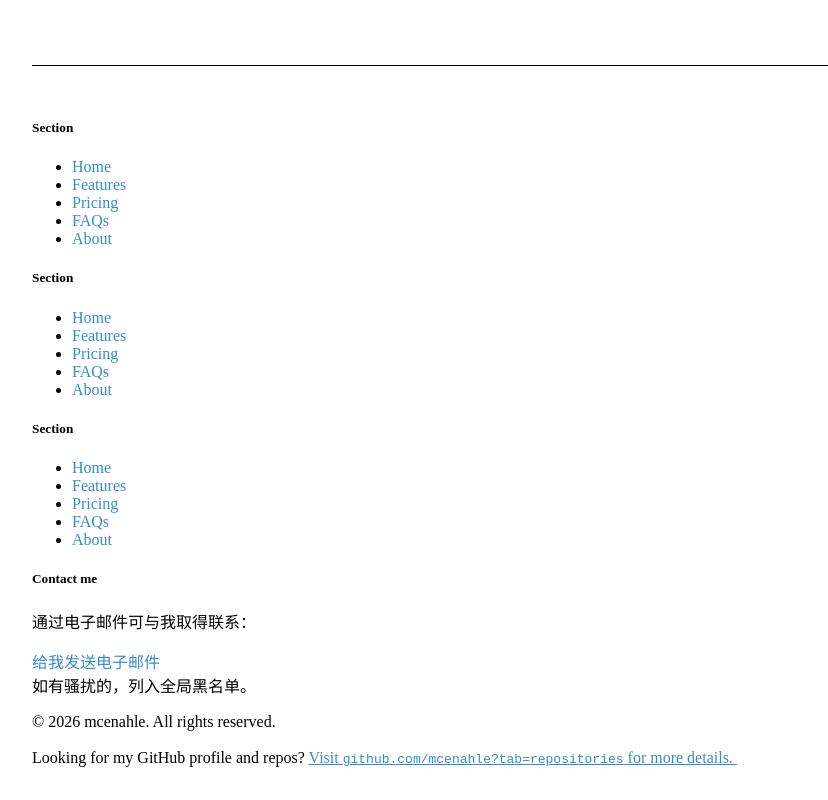
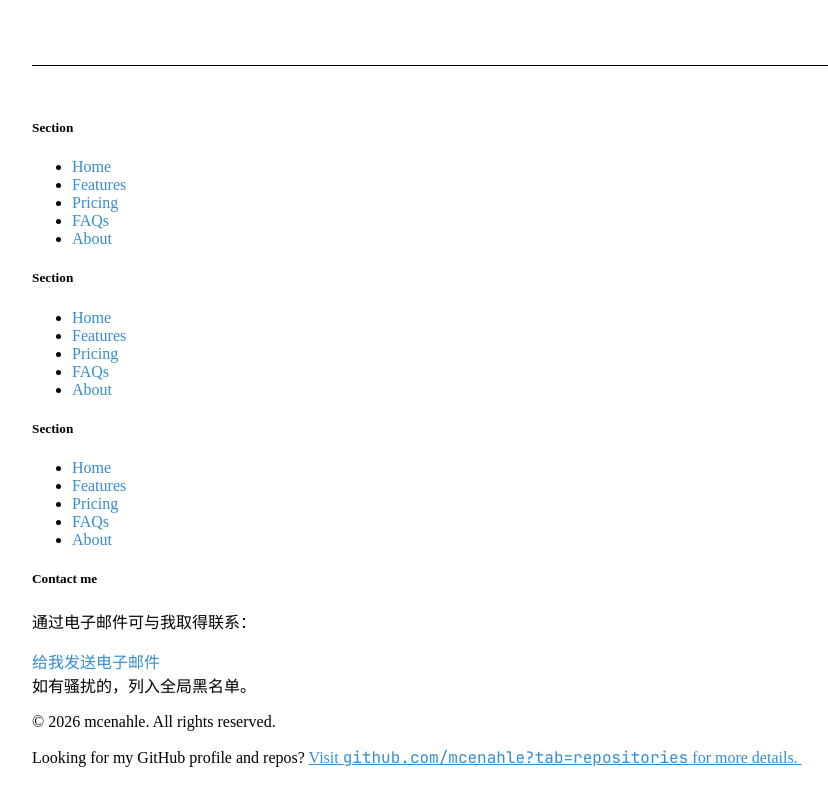
Before and after one commit to mcenahle/next-dev, an Astro site: page / in a window 1280 px wide. Shown: the part 1495-2295 px from the top of the page, without its empty margins (8-836 px from the left). Built offline with nearby package versions, Linux system fonts and the light colour scheme; Astro itself is replaced by a stand-in of ours; some icons are missing.

Commit message:
style: 引入 JetBrainsMono 字体，并设置 code 的字体为该字体

```diff
--- a/src/layouts/Layout.astro
+++ b/src/layouts/Layout.astro
@@ -1,5 +1,6 @@
 ---
 import "../styles/global.scss";
+import "../styles/fonts.scss";
 
 import Banner from "../layouts/Banner.astro";
 import Navbar from "../layouts/Navbar.astro";
--- /dev/null
+++ b/src/styles/fonts.scss
@@ -0,0 +1,31 @@
+@font-face {
+  font-family: "JetBrainsMono";
+  src: url("/fonts/JetBrainsMono-Regular.woff2") format("woff2");
+  font-style: normal;
+  font-weight: normal;
+  font-display: swap;
+}
+
+@font-face {
+  font-family: "JetBrainsMono";
+  src: url("/fonts/JetBrainsMono-Italic.woff2") format("woff2");
+  font-style: italic;
+  font-weight: normal;
+  font-display: swap;
+}
+
+@font-face {
+  font-family: "JetBrainsMono";
+  src: url("/fonts/JetBrainsMono-Bold.woff2") format("woff2");
+  font-style: normal;
+  font-weight: bold;
+  font-display: swap;
+}
+
+@font-face {
+  font-family: "JetBrainsMono";
+  src: url("/fonts/JetBrainsMono-BoldItalic.woff2") format("woff2");
+  font-style: italic;
+  font-weight: bold;
+  font-display: swap;
+}
--- a/src/styles/global.scss
+++ b/src/styles/global.scss
@@ -29,6 +29,12 @@ body {
   box-shadow: inset 0 0 16px 6px #fff;
 }
 
+code {
+  font-family: "JetBrainsMono";
+  font-size: 1em;
+  color: currentColor;
+}
+
 @mixin link-style {
   color: #368cd2;
 
```
Also changed, not shown: public/fonts/JetBrainsMono-Bold.woff2 (added), public/fonts/JetBrainsMono-BoldItalic.woff2 (added), public/fonts/JetBrainsMono-Italic.woff2 (added), public/fonts/JetBrainsMono-Regular.woff2 (added).
